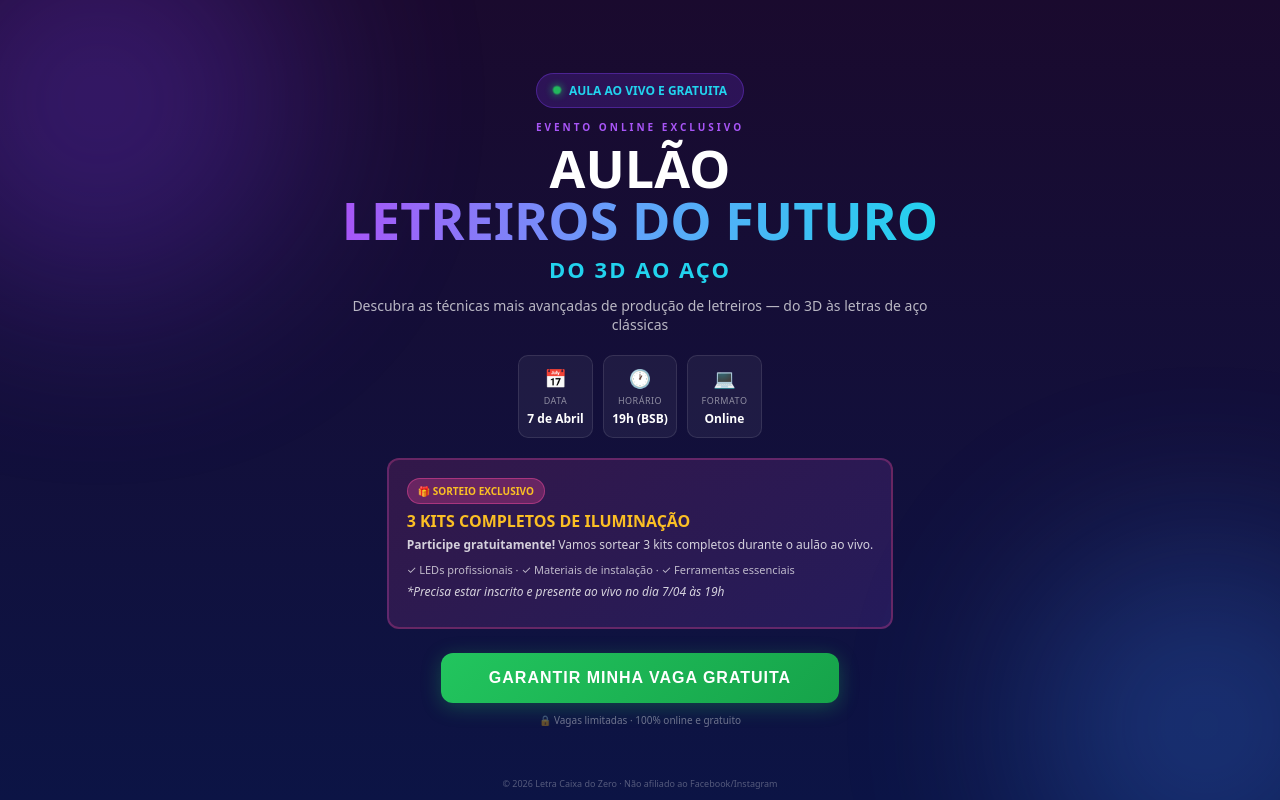
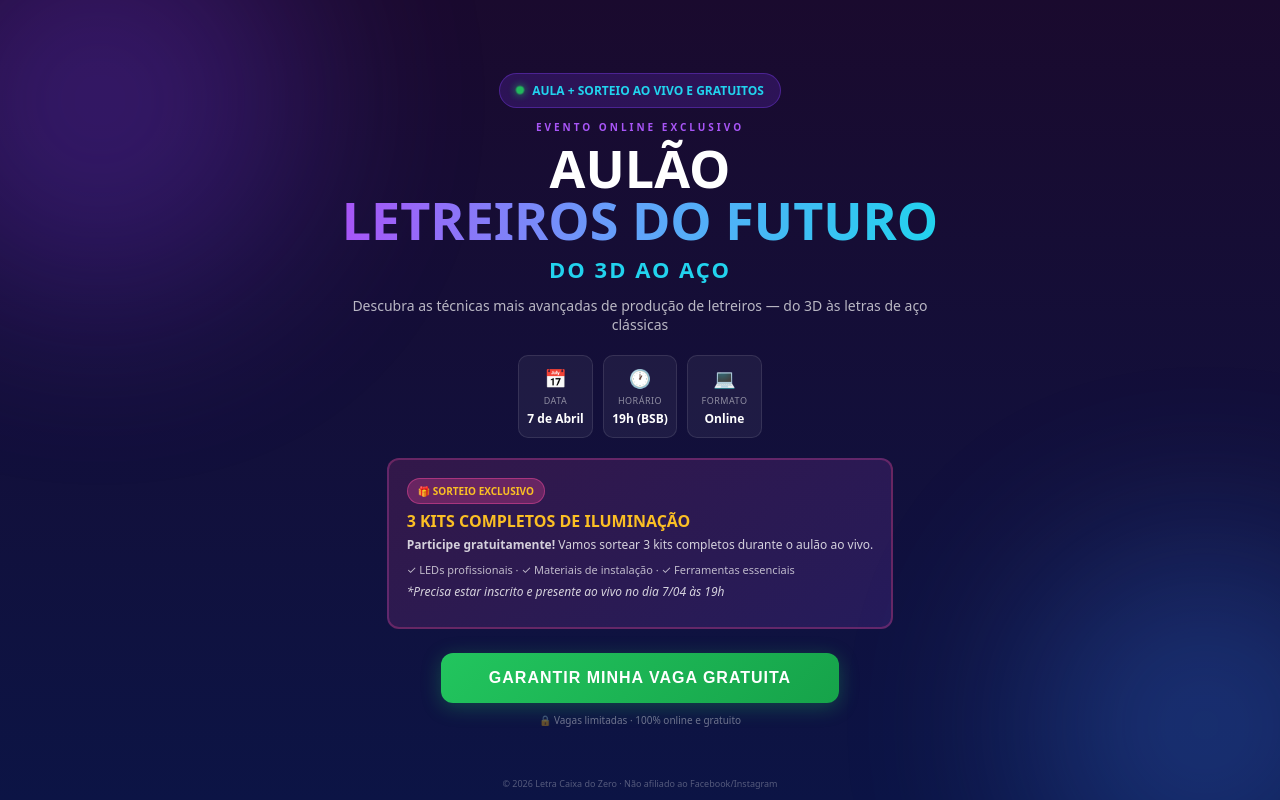
Before and after one commit to matheuspivatti/letracaixadozero-site, a plain HTML site: page universidade-letreiros/index.html in a window 1280 px wide. Drawn offline with Linux system fonts and the light colour scheme.

Commit message:
feat: atualizar badge para 'AULA + SORTEIO AO VIVO E GRATUITOS'

```diff
--- a/universidade-letreiros/index.html
+++ b/universidade-letreiros/index.html
@@ -129,7 +129,7 @@
     <div style="text-align:center">
       <div class="badge">
         <span class="dot"></span>
-        AULA AO VIVO E GRATUITA
+        AULA + SORTEIO AO VIVO E GRATUITOS
       </div>
       <p class="pretitle">EVENTO ONLINE EXCLUSIVO</p>
       <h1>
```
